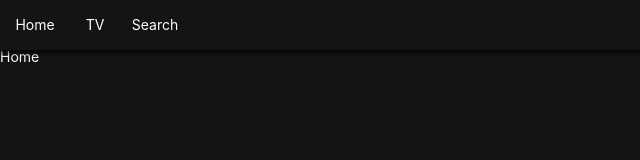
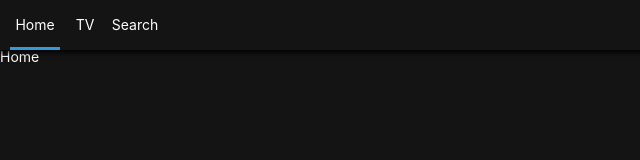
Before and after one commit to nathaneast/nomadcoder-nomflix-retry, a React (Create React App) app: page / in a window 1280 px wide. Shown: the top 160 px of the page, without its empty margins (0-640 px from the left). Built offline with nearby package versions, Linux system fonts and the light colour scheme.

Commit message:
Header 컴포넌트 현재 위치 페이지 상태 추가

```diff
--- a/src/Components/Header.js
+++ b/src/Components/Header.js
@@ -1,5 +1,5 @@
 import React from 'react';
-import { Link } from 'react-router-dom';
+import { Link, withRouter } from 'react-router-dom';
 import styled from 'styled-components';
 
 const Header = styled.header`
@@ -25,9 +25,9 @@
   width: 50px;
   height: 50px;
   text-align: center;
-  &:not(:last-child) {
-    margin-right: 10px;
-  }
+  border-bottom: 3px solid
+    ${props => (props.current ? '#3498db' : 'transparent')};
+  transition: border-bottom 0.5s ease-in-out;
 `;
 
 const SLink = styled(Link)`
@@ -38,18 +38,19 @@
 `;
 
 
-export default () => (
+export default withRouter(({ location: { pathname } }) => (
   <Header>
+  {console.log(pathname)}
     <List>
-      <Item>
-        <SLink to='Home'>Home</SLink>
+      <Item current={pathname === '/'}>
+        <SLink to='/'>Home</SLink>
       </Item>
-      <Item>
-        <SLink to='TV'>TV</SLink>
+      <Item current={pathname === '/tv'}>
+        <SLink to='/tv'>TV</SLink>
       </Item>
-      <Item>
-        <SLink to='Search'>Search</SLink>
+      <Item current={pathname === '/search'}>
+        <SLink to='/search'>Search</SLink>
       </Item>
     </List>
   </Header>
-);
+));
```
